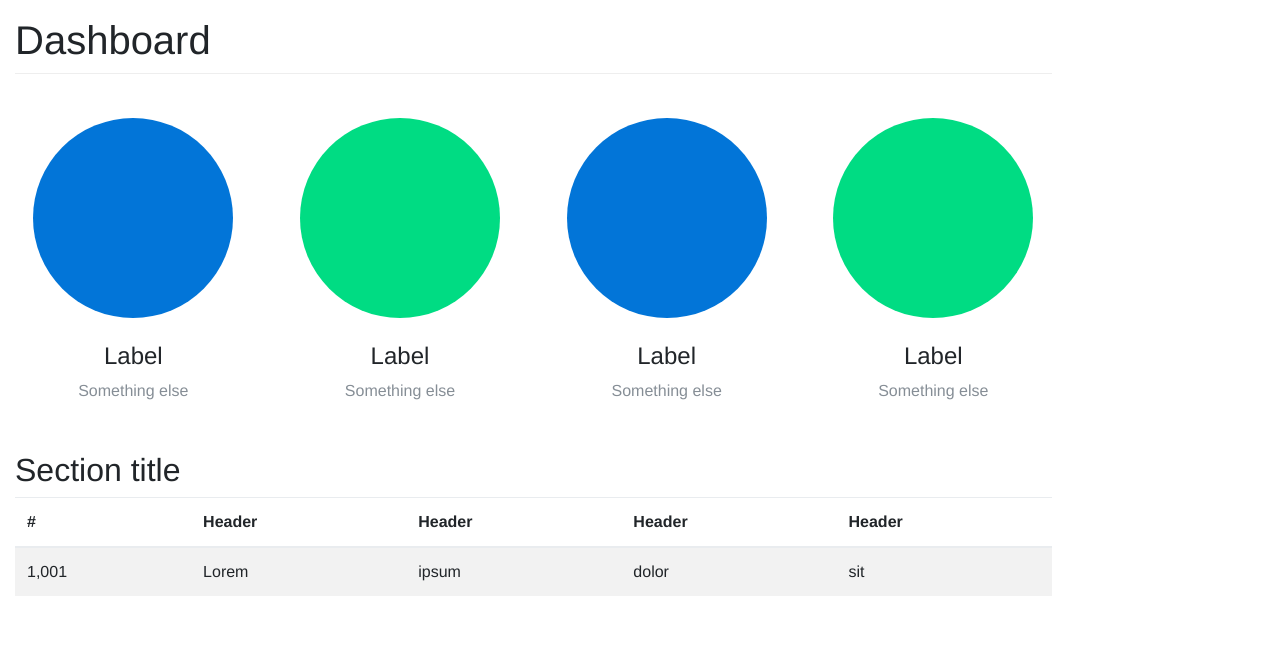
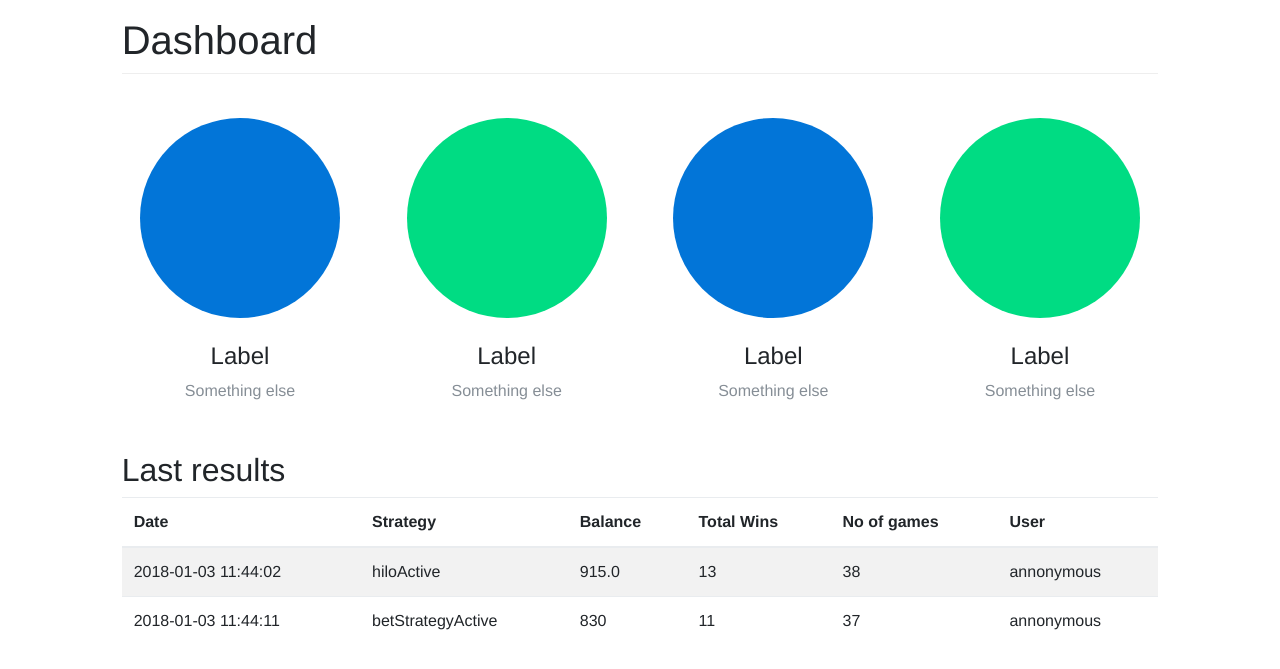
Before and after one commit to kroljulian13/blackjack, a Flask app: page / in a window 1280 px wide. Shown: the part 56-725 px from the top of the page. Run offline with Flask 2, Linux system fonts and the light colour scheme; data comes from the database, SQL or seed files in the repository; both versions use the stored data as it was after the commit; some libraries are stand-ins or nearby versions.

Commit message:
Dashboard page - register of all games made by users, db interface on SQLite, 404.page

```diff
--- a/app.py
+++ b/app.py
@@ -1,6 +1,7 @@
-from flask import Flask, render_template, flash, redirect, url_for, request
+from flask import Flask, g, render_template, flash, redirect, url_for, request
 import forms
 import script
+import models
 
 DEBUG = True
 PORT = 8001
@@ -9,6 +10,18 @@ HOST = '0.0.0.0'
 app = Flask(__name__)
 app.secret_key = "a;lkdjaf;lksjdf;laksjdfa;sk"
 
+@app.before_request
+def before_request():
+    """Conect to db before each request"""
+    g.db = models.DATABASE
+    g.db.connect()
+
+@app.after_request
+def after_request(response):
+    """Close db connection after each req"""
+    g.db.close()
+    return response
+
 @app.route('/strategy', methods = ['GET','POST'])
 def strategy():
     form=forms.BaseInputsForm()
@@ -16,7 +29,7 @@ def strategy():
     if form.validate_on_submit() and betForm.validate_on_submit():
         flash("Data analyzed scroll down to check results", category='success')
         # data processing
-        playerStrategy = {
+        strategyCoeff = {
             "L" : {
                 "bet" : int(betForm.L0.data),
                 "L" : {
@@ -68,7 +81,18 @@ def strategy():
         }
 
         simulationResults=script.game(0, int(form.balance.data), int(form.bet.data),
-            int(form.idlePlay.data), int(form.maxBet.data), form.strategy.data, playerStrategy)
+            int(form.idlePlay.data), int(form.maxBet.data), form.strategy.data, strategyCoeff)
+        try:
+            models.Results.create(
+                balance = simulationResults[len(simulationResults)-1]["balance"],
+                total_win = simulationResults[len(simulationResults)-1]["totalWin"],
+                numberOfPlays = simulationResults[len(simulationResults)-1]["no"],
+                strategy = form.strategy.data)
+        except models.IntegrityError:
+            print(models.IntegrityError)
+            flash("DB error", category='danger')
+        else:
+            pass
 
         return render_template('strategy.html',form=form, betForm=betForm, data=simulationResults)
     return render_template('strategy.html',form=form, betForm=betForm )
@@ -79,7 +103,14 @@ def overview():
 
 @app.route('/')
 def index():
-    return render_template('index.html')
+    results = models.Results.select().limit(100)
+
+    return render_template('index.html', results=results)
+
+@app.errorhandler(404)
+def not_found(error):
+    return render_template('404.html'), 404
 
 if __name__=='__main__':
+    models.initialize()
     app.run(debug=DEBUG, host=HOST, port=PORT)
--- /dev/null
+++ b/models.py
@@ -0,0 +1,23 @@
+import datetime
+from peewee import *
+
+DATABASE = SqliteDatabase('blackjack.db')
+
+
+class Results(Model):
+    timestamp = DateTimeField( default = datetime.datetime.now)
+    balance = CharField()
+    strategy = CharField()
+    total_win = CharField()
+    numberOfPlays = CharField()
+    userNick = CharField( default="annonymous")
+
+    class Meta:
+        database = DATABASE
+        order_by = ('-timestamp',)
+
+
+def initialize():
+    DATABASE.connect()
+    DATABASE.create_tables([Results], safe=True)
+    DATABASE.close()
--- a/script.py
+++ b/script.py
@@ -65,7 +65,7 @@ def hiLo(init, krupier, user):
 
     return rate
 
-def game(dobraneKarty, money, baseBet, idlePlay, maxBet, selectedStrategy, playerStrategy): # az do rozdania wszystkich kart w tali
+def game(dobraneKarty, money, baseBet, idlePlay, maxBet, selectedStrategy, strategyCoeff): # az do rozdania wszystkich kart w tali
     talia=['2','2','2','2',
            '3','3','3','3',
            '4','4','4','4',
@@ -106,7 +106,7 @@ def game(dobraneKarty, money, baseBet, idlePlay, maxBet, selectedStrategy, playe
             baseBetHL=baseBet+realHL*baseBet
 
         elif selectedStrategy=="betStrategyActive":
-            baseBetHL=baseBet*matcher(gamesRegister, playerStrategy)
+            baseBetHL=baseBet*matcher(gamesRegister, strategyCoeff)
             if baseBetHL==0:
                 baseBetHL=baseBet
 
--- a/templates/index.html
+++ b/templates/index.html
@@ -2,7 +2,7 @@
 
 {% block content %}
 
-<main role="main" class="col-sm-9 sm-auto col-md-10 pt-3">
+<main role="main" class="col-sm-9 sm-auto offset-sm-1  col-md-10 pt-3">
     <h1>Dashboard</h1>
 
     <section class="row text-center placeholders">
@@ -28,26 +28,30 @@
       </div>
     </section>
 
-    <h2>Section title</h2>
+    <h2>Last results</h2>
     <div class="table-responsive">
       <table class="table table-striped">
         <thead>
           <tr>
-            <th>#</th>
-            <th>Header</th>
-            <th>Header</th>
-            <th>Header</th>
-            <th>Header</th>
+            <th>Date</th>
+            <th>Strategy</th>
+            <th>Balance</th>
+            <th>Total Wins</th>
+            <th>No of games</th>
+            <th>User</th>
           </tr>
         </thead>
         <tbody>
+          {% for item in results %}
           <tr>
-            <td>1,001</td>
-            <td>Lorem</td>
-            <td>ipsum</td>
-            <td>dolor</td>
-            <td>sit</td>
+            <td>{{ item.timestamp.strftime('%Y-%m-%d %H:%M:%S') }} </td>
+            <td>{{ item.strategy }}  </td>
+            <td>{{ item.balance }}  </td>
+            <td>{{ item.total_win }}  </td>
+            <td>{{ item.numberOfPlays }}  </td>
+            <td>{{ item.userNick }}</td>
           </tr>
+          {% endfor %}
         </tbody>
       </table>
     </div>
--- a/templates/overview.html
+++ b/templates/overview.html
@@ -3,7 +3,7 @@
 
 {% block content %}
 
-<main role="main" class="col-sm-8 offset-sm-4 offset-md-2 col-md-8 col-lg-8 pt-3  ">
+<main role="main" class="col-sm-8 offset-sm-1 offset-md-1 col-md-8 col-lg-8 pt-3  ">
     <div class="container">
         <h3>Concept</h3>
         There are many ways to play Blackjack game. The purpose of this site is to give you possibility
```
Also changed, not shown: templates/404.html (added, +13 -0 lines), blackjack.db (added), 2 other files.
